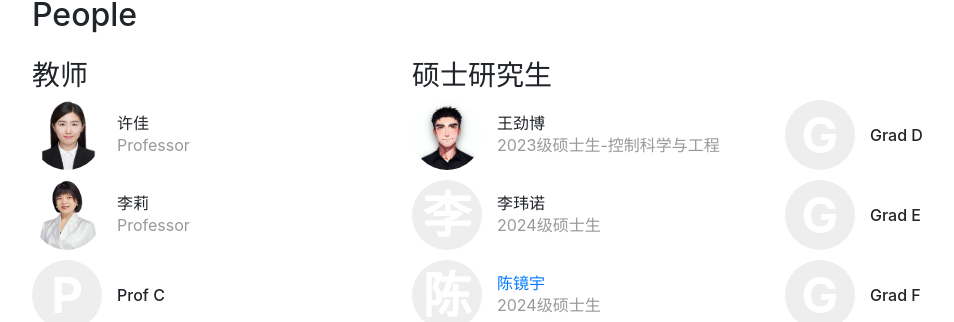
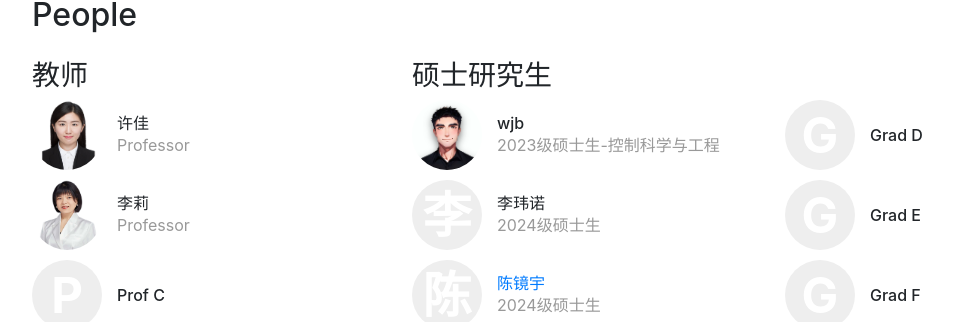
Before and after one commit to jkbb/XJ-Group.github.io, a Jekyll site: the page built from index.html, in a window 1280 px wide and 900 px high, scrolled down 1295 px. Shown: the part 147-469 px from the top of the window, without its empty margins (53-1007 px from the left). Built offline with Jekyll 4.4.1, drawn with Linux system fonts in a browser that asks for light colours.

```diff
--- a/_data/people.yml
+++ b/_data/people.yml
@@ -23,8 +23,8 @@
 #     image: /img/people/prof-x.png
 #     bio: Professor
 
-王劲博:
-    display_name: "王劲博"
+wjb:
+    display_name: "wjb"
     # webpage: "http://en.wikipedia.org/wiki/Cyclops_(comics)"
     role: grad
     image: /img/people/wangjinbo.png
```
